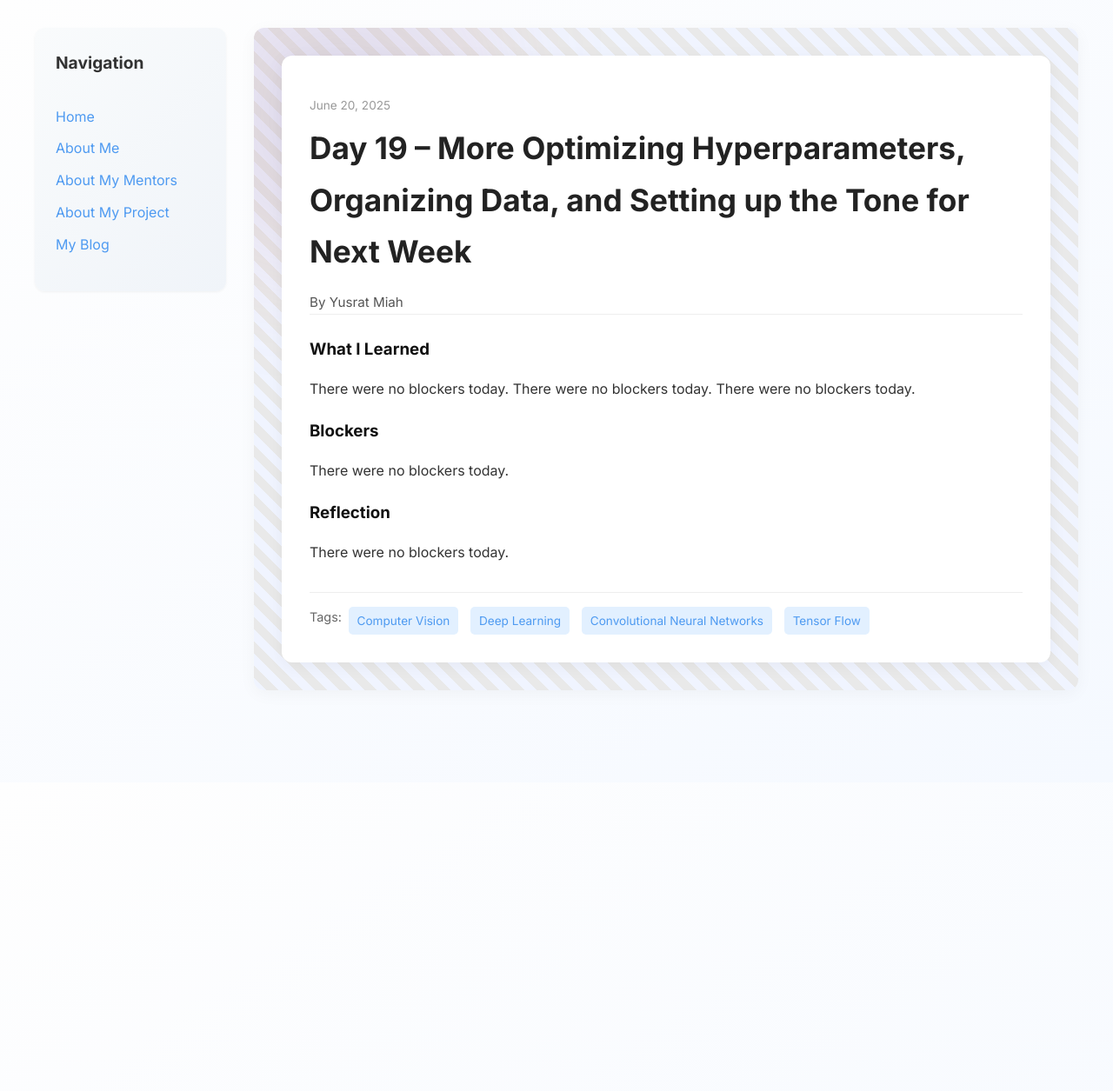
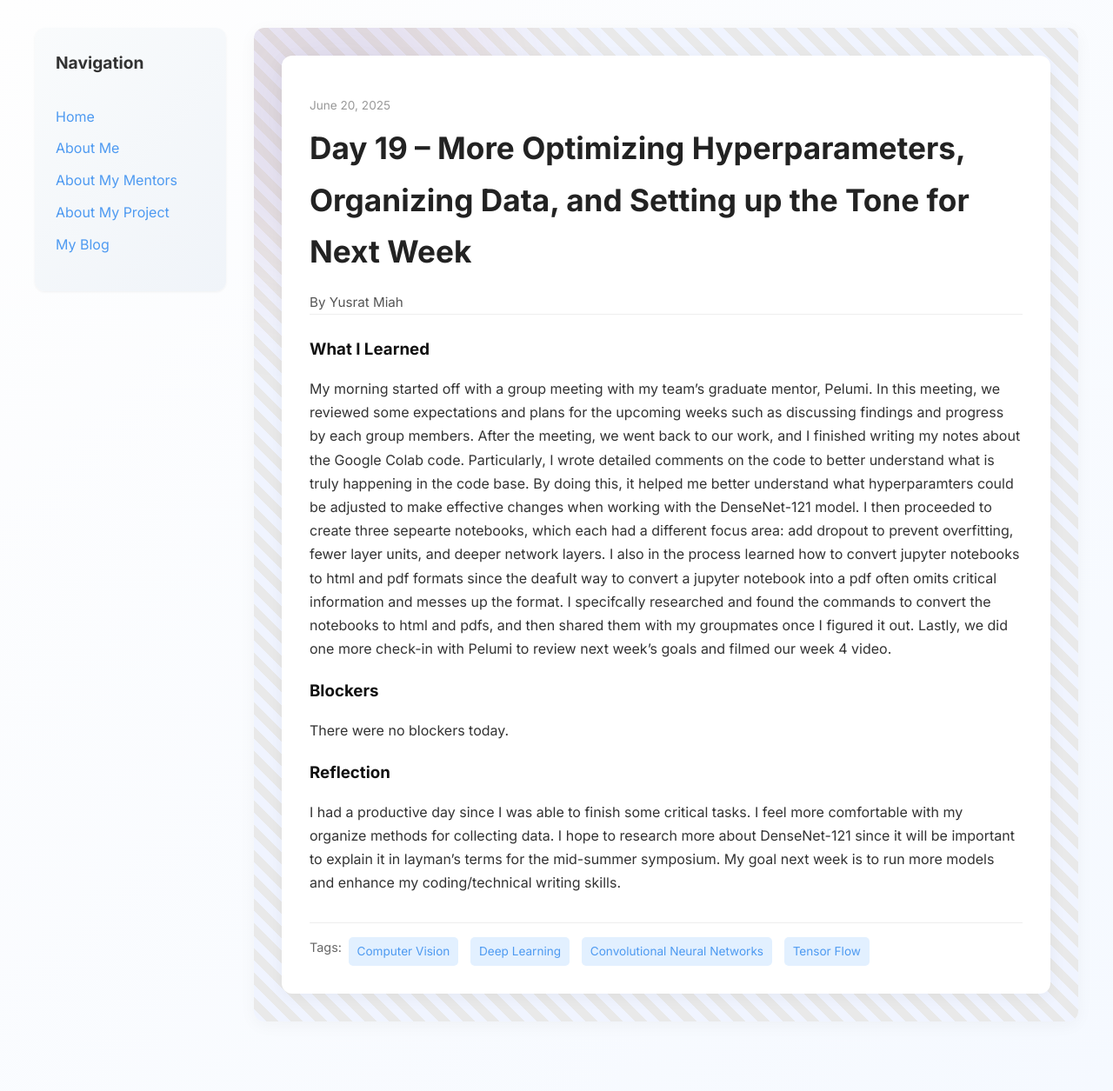
Before and after one commit to yusratmiah/yusratmiah.github.io, a Jekyll site: the page built from _posts/2025-06-20-day-19.md, in a window 1280 px wide. Shown: the whole page at 87% size. Built offline with Jekyll 4.4.1, drawn with Linux system fonts in a browser that asks for light colours; before the commit the page ends 900 px from its top, so only the background shows below that.

Commit message:
Update 2025-06-20-day-19.md

```diff
--- a/_posts/2025-06-20-day-19.md
+++ b/_posts/2025-06-20-day-19.md
@@ -7,15 +7,13 @@ permalink: /day19.html
 tags: ["Computer Vision", "Deep Learning", "Convolutional Neural Networks", "Tensor Flow"]
 
 what_i_learned: |
-  There were no blockers today.
-  There were no blockers today.
-  There were no blockers today.
+  My morning started off with a group meeting with my team's graduate mentor, Pelumi. In this meeting, we reviewed some expectations and plans for the upcoming weeks such as discussing findings and progress by each group members. After the meeting, we went back to our work, and I finished writing my notes about the Google Colab code. Particularly, I wrote detailed comments on the code to better understand what is truly happening in the code base. By doing this, it helped me better understand what hyperparamters could be adjusted to make effective changes when working with the DenseNet-121 model. I then proceeded to create three sepearte notebooks, which each had a different focus area: add dropout to prevent overfitting, fewer layer units, and deeper network layers. I also in the process learned how to convert jupyter notebooks to html and pdf formats since the deafult way to convert a jupyter notebook into a pdf often omits critical information and messes up the format. I specifcally researched and found the commands to convert the notebooks to html and pdfs, and then shared them with my groupmates once I figured it out. Lastly, we did one more check-in with Pelumi to review next week's goals and filmed our week 4 video.
 
 blockers: |
   There were no blockers today.
 
 reflection: |
-  There were no blockers today.
+  I had a productive day since I was able to finish some critical tasks. I feel more comfortable with my organize methods for collecting data. I hope to research more about DenseNet-121 since it will be important to explain it in layman's terms for the mid-summer symposium. My goal next week is to run more models and enhance my coding/technical writing skills.
 
 
 ---
```
